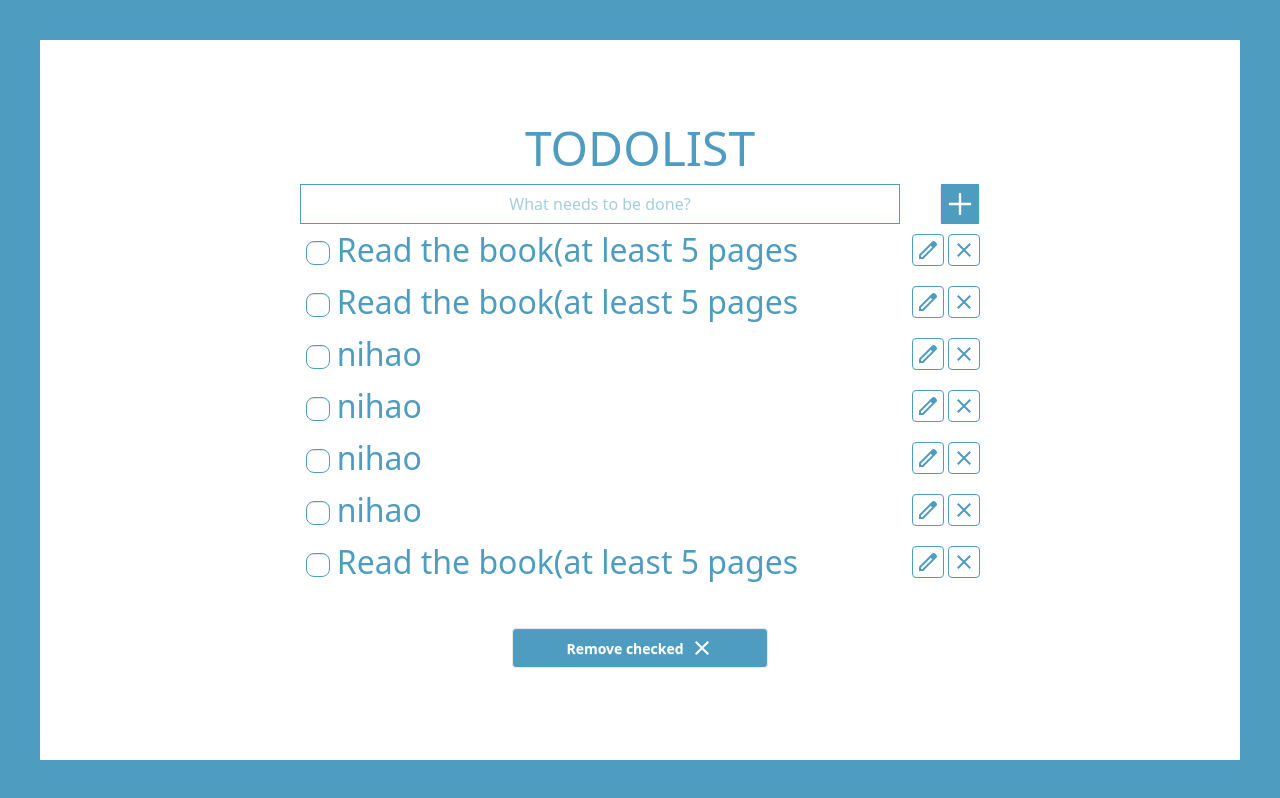
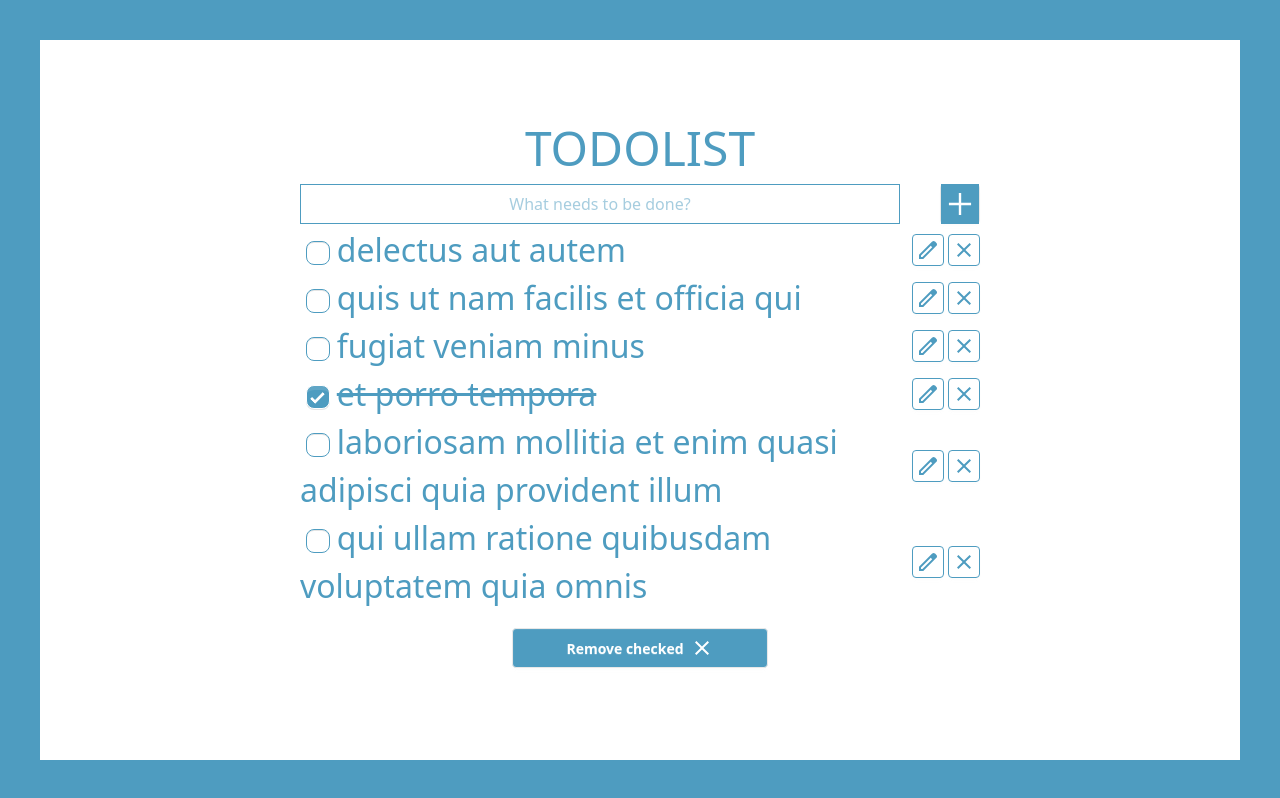
Before and after one commit to Vivienne0528/TODO-LIST, a Next.js app: page / in a window 1280 px wide. Built offline with nearby package versions, Linux system fonts and the light colour scheme.

Commit message:
fecth data.json

```diff
--- /dev/null
+++ b/src/components/todo/index.jsx
@@ -0,0 +1,81 @@
+import { useEffect, useState } from "react";
+
+const Todo = () => {
+  const [todos, setTodos] = useState([]);
+  useEffect(() => {
+    const getTodoList = async () => {
+      const url = "/todoList.json";
+      try {
+        const response = await fetch(url);
+        const data = await response.json();
+        setTodos(data);
+      } catch (error) {
+        console.error(error);
+      }
+    };
+    getTodoList();
+  }, []);
+  const toggleCompleted = (id) => {
+    setTodos((prevTodos) =>
+      prevTodos.map((todo) =>
+        todo.id === id ? { ...todo, completed: !todo.completed } : todo
+      )
+    );
+  };
+
+  return (
+    <section className="carousel carousel-vertical rounded-box h-96 overflow-y-auto">
+      <section className="flex flex-col  carousel-item h-auto">
+        <section className="flex flex-col m-0.5 w-85 md:w-170">
+          {todos.map((todo) => (
+            <section
+              key={todo.id}
+              className="flex justify-between items-center"
+            >
+              <section className="flex">
+                <label
+                  className={`${
+                    todo.completed ? "line-through" : ""
+                  } text-[#4E9CC0] text-[1rem] md:text-[2rem]`}
+                >
+                  <input
+                    type="checkbox"
+                    checked={todo.completed}
+                    className="checkbox border-[#4E9CC0] bg-white checked:bg-[#4E9CC0] checked:text-white checked:border-white m-[0.4rem] "
+                    onChange={() => toggleCompleted(todo.id)}
+                  />
+                  {todo.title}
+                </label>
+              </section>
+              <section className="flex gap-1 justify-center items-center">
+                <button className="btn btn-square bg-white border-[#4E9CC0] h-8 w-8">
+                  <svg
+                    xmlns="http://www.w3.org/2000/svg"
+                    height="24px"
+                    viewBox="0 -960 960 960"
+                    width="24px"
+                    fill="#4E9CC0"
+                  >
+                    <path d="M200-200h57l391-391-57-57-391 391v57Zm-80 80v-170l528-527q12-11 26.5-17t30.5-6q16 0 31 6t26 18l55 56q12 11 17.5 26t5.5 30q0 16-5.5 30.5T817-647L290-120H120Zm640-584-56-56 56 56Zm-141 85-28-29 57 57-29-28Z" />
+                  </svg>
+                </button>
+                <button className="btn btn-square  bg-white border-[#4E9CC0]  h-8 w-8">
+                  <svg
+                    xmlns="http://www.w3.org/2000/svg"
+                    height="24px"
+                    viewBox="0 -960 960 960"
+                    width="24px"
+                    fill="#4E9CC0"
+                  >
+                    <path d="m256-200-56-56 224-224-224-224 56-56 224 224 224-224 56 56-224 224 224 224-56 56-224-224-224 224Z" />
+                  </svg>
+                </button>
+              </section>
+            </section>
+          ))}
+        </section>
+      </section>
+    </section>
+  );
+};
+export default Todo;
--- a/src/components/todo/index.tsx
+++ /dev/null
@@ -1,36 +0,0 @@
-import { useState } from "react"
-
-type todoProps = {
-    todo: string
-}
-const Todo = ({ todo }: todoProps) => {
-    const [isCompleted, setIsCompleted] = useState(false)
-    return (
-
-        <section className="flex items-center justify-between m-0.5 w-85 md:w-170">
-            <section className="flex justify-center items-center">
-
-                <label className={`${isCompleted ? "line-through" : ""} text-[#4E9CC0] text-[1rem] md:text-[2rem]`}>
-                    <input type="checkbox" className="checkbox border-[#4E9CC0] bg-white checked:bg-[#4E9CC0] checked:text-white checked:border-white m-[0.4rem] " onChange={() => setIsCompleted(!isCompleted)} />
-                    {todo}
-                </label>
-
-            </section>
-            <section className="flex gap-1 justify-center items-center" >
-                <button className="btn btn-square bg-white border-[#4E9CC0] h-8 w-8">
-                    <svg xmlns="http://www.w3.org/2000/svg" height="24px" viewBox="0 -960 960 960" width="24px" fill="#4E9CC0"><path d="M200-200h57l391-391-57-57-391 391v57Zm-80 80v-170l528-527q12-11 26.5-17t30.5-6q16 0 31 6t26 18l55 56q12 11 17.5 26t5.5 30q0 16-5.5 30.5T817-647L290-120H120Zm640-584-56-56 56 56Zm-141 85-28-29 57 57-29-28Z" /></svg>
-                </button>
-                <button className="btn btn-square  bg-white border-[#4E9CC0]  h-8 w-8">
-                    <svg xmlns="http://www.w3.org/2000/svg" height="24px" viewBox="0 -960 960 960" width="24px" fill="#4E9CC0"><path d="m256-200-56-56 224-224-224-224 56-56 224 224 224-224 56 56-224 224 224 224-56 56-224-224-224 224Z" /></svg>
-                </button>
-
-            </section>
-
-
-        </section>
-
-
-
-    )
-}
-export default Todo
--- /dev/null
+++ b/src/components/todoList/index.jsx
@@ -0,0 +1,13 @@
+import React from "react";
+import Todo from "@/components/todo";
+const TodoList = () => {
+  return (
+        <section className="carousel carousel-vertical rounded-box h-96 overflow-y-auto">
+          <section className="flex flex-col  carousel-item h-auto">
+            <Todo />
+          </section>
+        </section>
+  );
+};
+
+export default TodoList;
--- a/src/components/todoList/index.tsx
+++ /dev/null
@@ -1,9 +0,0 @@
-import React from 'react'
-
-const TodoList = () => {
-    return (
-        <div>todoList</div>
-    )
-}
-
-export default TodoList
--- a/src/pages/index.tsx
+++ b/src/pages/index.tsx
@@ -1,4 +1,5 @@
 import Todo from "@/components/todo";
+import TodoList from "@/components/todoList";
 
 export default function Home() {
 
@@ -26,28 +27,8 @@ export default function Home() {
           </button>
         </section>
 
-        <section className="carousel carousel-vertical rounded-box h-96">
-          <section className="flex flex-col  carousel-item h-full">
-            <Todo todo={"Read the book(at least 5 pages"} />
-            <Todo todo={"Read the book(at least 5 pages"} />
-            <Todo todo={"nihao"} />
-            <Todo todo={"nihao"} />
-            <Todo todo={"nihao"} />
-            <Todo todo={"nihao"} />
-            <Todo todo={"Read the book(at least 5 pages"} />
+        <Todo />
 
-          </section>
-          <section className="flex flex-col  carousel-item h-full">
-            <Todo todo={"Read the book(at least 5 pages"} />
-            <Todo todo={"Read the book(at least 5 pages"} />
-            <Todo todo={"nihao"} />
-            <Todo todo={"nihao"} />
-            <Todo todo={"nihao"} />
-            <Todo todo={"nihao"} />
-            <Todo todo={"Read the book(at least 5 pages"} />
-          </section>
-
-        </section>
         <button className="btn btn-wide text-white bg-[#4E9CC0] m-5">
           Remove checked
           <svg
@@ -62,6 +43,5 @@ export default function Home() {
         </button>
       </section>
     </main>
-
   );
 }
--- a/tsconfig.json
+++ b/tsconfig.json
@@ -17,6 +17,6 @@
       "@/*": ["./src/*"]
     }
   },
-  "include": ["next-env.d.ts", "**/*.ts", "**/*.tsx", "src/components/example/index.jsx"],
+  "include": ["next-env.d.ts", "**/*.ts", "**/*.tsx", "src/components/example/index.jsx", "src/components/todo/index.jsx", "src/components/todoList/index.jsx"],
   "exclude": ["node_modules"]
 }
```
